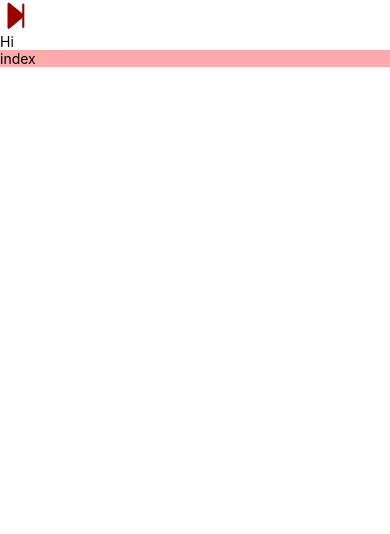
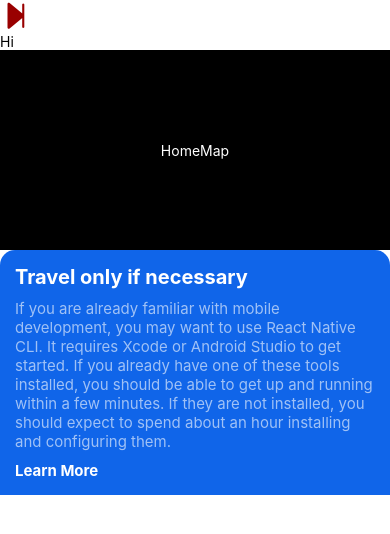
Before and after one commit to vgeorgiev0/uberCloneReactNative, a React Native app: screen / in a window 390 px wide. Shown: the top 534 px of the page. Built offline with nearby package versions, Linux system fonts and the light colour scheme.

Commit message:
feat: display message and dummy map

```diff
--- a/src/Constants/Colors.js
+++ b/src/Constants/Colors.js
@@ -1 +1,3 @@
 export const BLACK = '#000000';
+export const WHITE = '#ffffff';
+export const BLUE = '#1065e9';
--- /dev/null
+++ b/src/components/CovidMessage/index.js
@@ -0,0 +1,46 @@
+import {StyleSheet, Text, View} from 'react-native';
+import React from 'react';
+import {BLUE, WHITE} from '../../Constants/Colors';
+
+const CovidMessage = () => {
+  return (
+    <View style={styles.container}>
+      <Text style={styles.title}>Travel only if necessary</Text>
+      <Text style={styles.text}>
+        If you are already familiar with mobile development, you may want to use
+        React Native CLI. It requires Xcode or Android Studio to get started. If
+        you already have one of these tools installed, you should be able to get
+        up and running within a few minutes. If they are not installed, you
+        should expect to spend about an hour installing and configuring them.
+      </Text>
+      <Text style={styles.learnMore}>Learn More</Text>
+    </View>
+  );
+};
+
+export default CovidMessage;
+
+const styles = StyleSheet.create({
+  container: {
+    backgroundColor: BLUE,
+    padding: 15,
+    borderTopLeftRadius: 15,
+    borderTopRightRadius: 15,
+  },
+  title: {
+    color: WHITE,
+    fontSize: 20,
+    fontWeight: 'bold',
+    marginBottom: 10,
+  },
+  text: {
+    color: `${WHITE}9a`,
+    fontSize: 15,
+    marginBottom: 10,
+  },
+  learnMore: {
+    color: WHITE,
+    fontSize: 15,
+    fontWeight: 'bold',
+  },
+});
--- /dev/null
+++ b/src/components/HomeMap/index.js
@@ -0,0 +1,25 @@
+import {StyleSheet, Text, View} from 'react-native';
+import React from 'react';
+import {BLACK, WHITE} from '../../Constants/Colors';
+
+const HomeMap = () => {
+  return (
+    <View style={styles.view}>
+      <Text style={styles.text}>HomeMap</Text>
+    </View>
+  );
+};
+
+export default HomeMap;
+
+const styles = StyleSheet.create({
+  view: {
+    alignItems: 'center',
+    backgroundColor: BLACK,
+    height: 200,
+    justifyContent: 'center',
+  },
+  text: {
+    color: WHITE,
+  },
+});
--- a/src/screens/HomeScreen/index.js
+++ b/src/screens/HomeScreen/index.js
@@ -1,17 +1,15 @@
-import {StyleSheet, Text, View} from 'react-native';
+import {View} from 'react-native';
 import React from 'react';
-const pink = '#faaf';
+import HomeMap from '../../components/HomeMap';
+import CovidMessage from '../../components/CovidMessage';
 
 const HomeScreen = () => {
   return (
     <View>
-      <Text style={styles.text}>index</Text>
+      <HomeMap />
+      <CovidMessage />
     </View>
   );
 };
 
 export default HomeScreen;
-
-const styles = StyleSheet.create({
-  text: {backgroundColor: pink},
-});
```
Also changed, not shown: .eslintrc.json.
